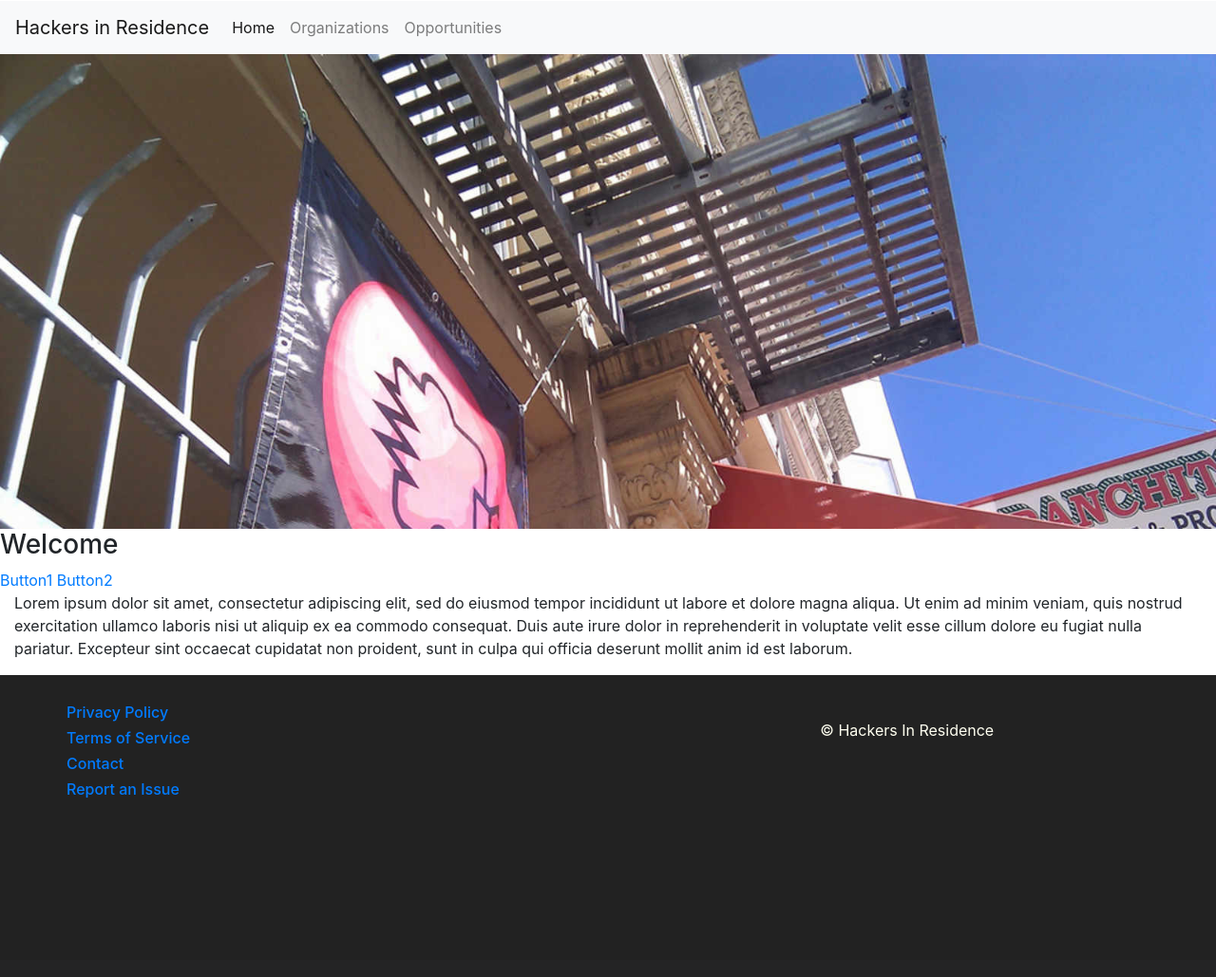
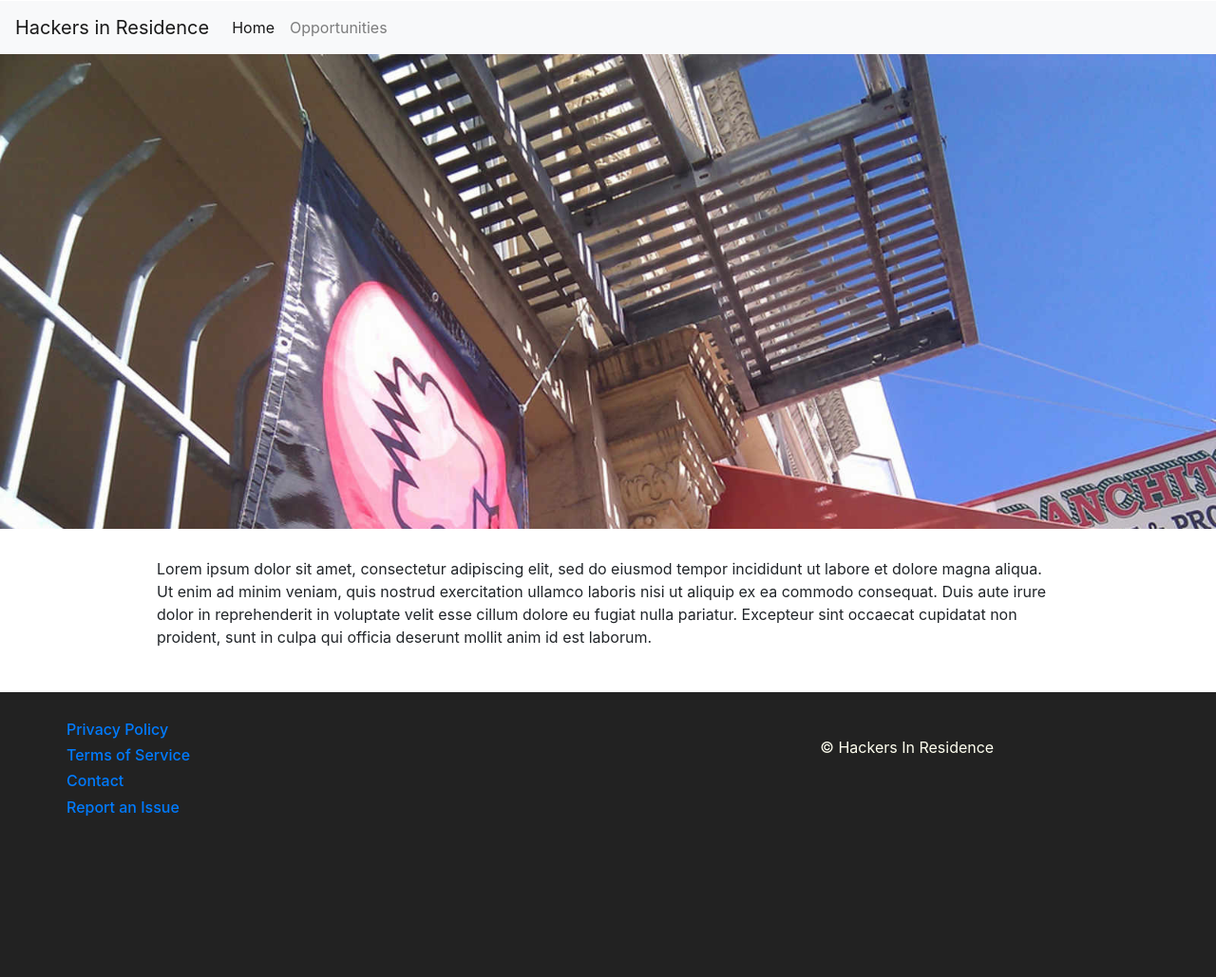
Before and after one commit to noisebridge/hackersinresidence, a Django app: page / in a window 1280 px wide. Shown: the whole page at 95% size. Before the commit the page ends 841 px from the top, so only its background shows below. Run offline with Django 3.2, Linux system fonts and the light colour scheme; some libraries are stand-ins or nearby versions.

Commit message:
Finalized header and index for content.

```diff
--- a/hackersinresidence/webapp/templates/pages/index.html
+++ b/hackersinresidence/webapp/templates/pages/index.html
@@ -29,29 +29,29 @@
   <div class="row home-row">
 
     <div class="col-sm-12 home-fullwidth">
+
       <div class="home-banner-crop">
         <img class="home-banner" src="{% static "images/noisebridge_front_entrance.jpg" %}" \>
       </div>
 
-      <div id="welcomeOverlay">
-        <h3 id="welcomeText">Welcome</h3>
-        <a href="#" class="sharp" role="button">Button1</a>
-        <a href="#" class="sharp" role="button">Button2</a>
+      <div class="container default-container">
+        <div class="row">
+          <div class="default-main offset-sm-1 col-sm-10">
+
+            {% block defaultpage %}
+
+              <p>Lorem ipsum dolor sit amet, consectetur adipiscing elit, sed do eiusmod tempor incididunt ut labore et dolore magna aliqua. Ut enim ad minim veniam, quis nostrud exercitation ullamco laboris nisi ut aliquip ex ea commodo consequat. Duis aute irure dolor in reprehenderit in voluptate velit esse cillum dolore eu fugiat nulla pariatur. Excepteur sint occaecat cupidatat non proident, sunt in culpa qui officia deserunt mollit anim id est laborum.
+
+            {% endblock defaultpage %}
+
+          </div>
+        </div>
       </div>
 
     </div>
-
   </div>
 
-  <div class="col-sm-12 home-fullwidth">
-    <p>Lorem ipsum dolor sit amet, consectetur adipiscing elit, sed do eiusmod tempor incididunt ut labore et dolore magna aliqua. Ut enim ad minim veniam, quis nostrud exercitation ullamco laboris nisi ut aliquip ex ea commodo consequat. Duis aute irure dolor in reprehenderit in voluptate velit esse cillum dolore eu fugiat nulla pariatur. Excepteur sint occaecat cupidatat non proident, sunt in culpa qui officia deserunt mollit anim id est laborum.
-  </div>
 
 </div>
 
-<!-- why was this extra div here with container marked on it? does it belong in the footer or is it extra?
-</div>
--->
-<!-- /container -->
-
 {% endblock main %}
--- a/hackersinresidence/webapp/templates/sections/header.html
+++ b/hackersinresidence/webapp/templates/sections/header.html
@@ -13,13 +13,10 @@
   <div class="collapse navbar-collapse" id="navbarNavDropdown">
     <ul class="navbar-nav">
       <li class="nav-item active">
-        <a class="nav-link" href="#">Home<span class="sr-only">(current)</span></a>
+        <a class="nav-link" href="/">Home<span class="sr-only">(current)</span></a>
       </li>
       <li class="nav-item">
-        <a class="nav-link" href="#">Organizations</a>
-      </li>
-      <li class="nav-item">
-        <a class="nav-link" href="#">Opportunities</a>
+        <a class="nav-link" href="/opportunities/">Opportunities</a>
       </li>
     </ul>
   </div>
```
